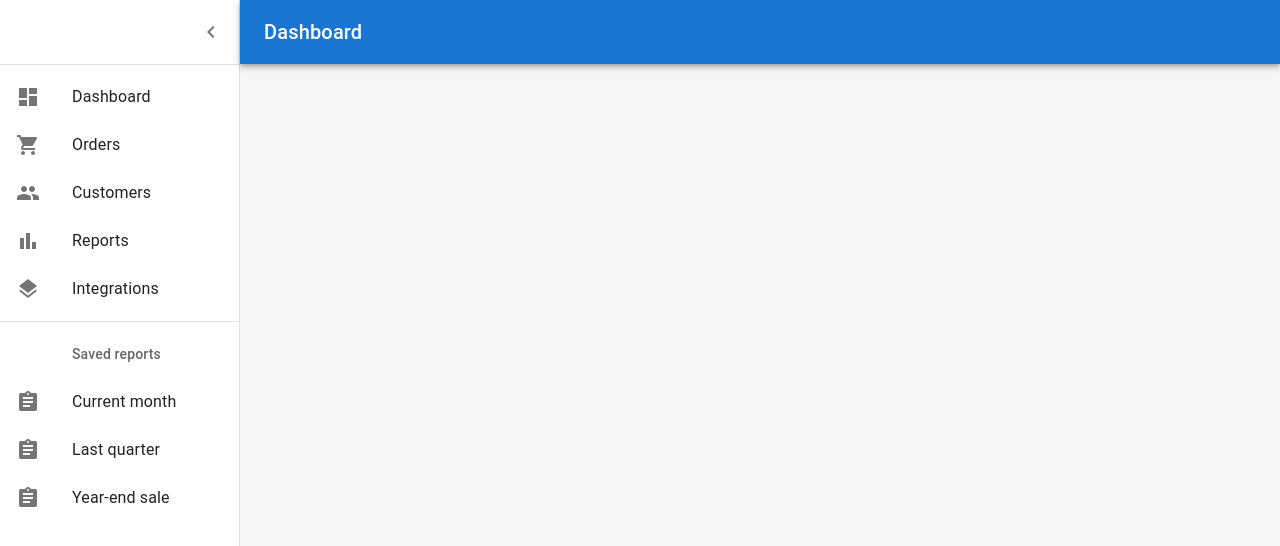
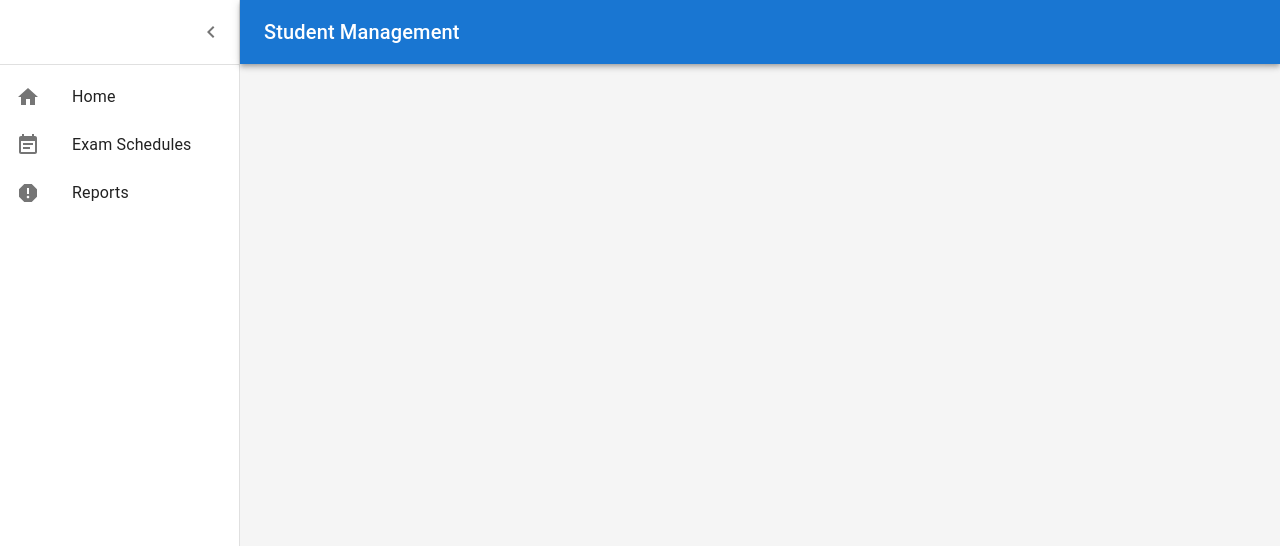
Before and after one commit to tanvir-hossen49/school_management, a Next.js app: page / in a window 1280 px wide. Shown: the top 546 px of the page. Built offline with nearby package versions, Linux system fonts and the light colour scheme; no server answers.

Commit message:
added dashboard nav link

```diff
--- a/src/app/api/users/login/route.ts
+++ b/src/app/api/users/login/route.ts
@@ -1,6 +1,6 @@
 import { connect } from "@/dbConfig/dbConfig";
 import { NextRequest, NextResponse } from "next/server";
-import bcrypt from 'bcryptjs';
+import bcryptjs from "bcryptjs";
 import jwt from "jsonwebtoken";
 import User from "@/model/userModel";
 
@@ -24,7 +24,7 @@ export async function POST(request: NextRequest, response: NextResponse){
         }
 
         //check password is match
-        const validPassword = await bcrypt.compare(password, user.password)
+        const validPassword = await bcryptjs.compare(password, user.password)
         if(!validPassword) {
             return NextResponse.json({
                 message: "password not match",
--- a/src/app/components/ListItem.tsx
+++ b/src/app/components/ListItem.tsx
@@ -2,15 +2,14 @@ import * as React from 'react';
 import ListItemButton from '@mui/material/ListItemButton';
 import ListItemIcon from '@mui/material/ListItemIcon';
 import ListItemText from '@mui/material/ListItemText';
-import ListSubheader from '@mui/material/ListSubheader';
 import DashboardIcon from '@mui/icons-material/Dashboard';
-import ShoppingCartIcon from '@mui/icons-material/ShoppingCart';
-import PeopleIcon from '@mui/icons-material/People';
-import BarChartIcon from '@mui/icons-material/BarChart';
-import LayersIcon from '@mui/icons-material/Layers';
-import AssignmentIcon from '@mui/icons-material/Assignment';
+import GroupIcon from '@mui/icons-material/Group';
+import PersonIcon from '@mui/icons-material/Person';
+import HomeIcon from '@mui/icons-material/Home';
+import EventNoteIcon from '@mui/icons-material/EventNote';
+import ReportIcon from '@mui/icons-material/Report';
 
-export const mainListItems = (
+export const adminListItems = (
   <React.Fragment>
     <ListItemButton>
       <ListItemIcon>
@@ -20,53 +19,38 @@ export const mainListItems = (
     </ListItemButton>
     <ListItemButton>
       <ListItemIcon>
-        <ShoppingCartIcon />
+        <GroupIcon />
       </ListItemIcon>
-      <ListItemText primary="Orders" />
+      <ListItemText primary="Teachers" />
     </ListItemButton>
     <ListItemButton>
       <ListItemIcon>
-        <PeopleIcon />
+        <PersonIcon />
       </ListItemIcon>
-      <ListItemText primary="Customers" />
-    </ListItemButton>
-    <ListItemButton>
-      <ListItemIcon>
-        <BarChartIcon />
-      </ListItemIcon>
-      <ListItemText primary="Reports" />
-    </ListItemButton>
-    <ListItemButton>
-      <ListItemIcon>
-        <LayersIcon />
-      </ListItemIcon>
-      <ListItemText primary="Integrations" />
+      <ListItemText primary="Student" />
     </ListItemButton>
   </React.Fragment>
 );
 
-export const secondaryListItems = (
+export const studentListItems = (
   <React.Fragment>
-    <ListSubheader component="div" inset>
-      Saved reports
-    </ListSubheader>
     <ListItemButton>
       <ListItemIcon>
-        <AssignmentIcon />
+        <HomeIcon />
       </ListItemIcon>
-      <ListItemText primary="Current month" />
+      <ListItemText primary="Home" />
     </ListItemButton>
     <ListItemButton>
       <ListItemIcon>
-        <AssignmentIcon />
+        <EventNoteIcon />
       </ListItemIcon>
-      <ListItemText primary="Last quarter" />
+      <ListItemText primary="Exam Schedules" />
     </ListItemButton>
     <ListItemButton>
       <ListItemIcon>
-        <AssignmentIcon />
+        <ReportIcon />
       </ListItemIcon>
-      <ListItemText primary="Year-end sale" />
+      <ListItemText primary="Reports" />
     </ListItemButton>
   </React.Fragment>
-);
+)
--- a/src/app/page.tsx
+++ b/src/app/page.tsx
@@ -16,7 +16,7 @@ import Divider from '@mui/material/Divider';
 import Container from '@mui/material/Container';
 import MenuIcon from '@mui/icons-material/Menu';
 import ChevronLeftIcon from '@mui/icons-material/ChevronLeft';
-import { mainListItems, secondaryListItems } from './components/ListItem';
+import { adminListItems, studentListItems } from './components/ListItem';
 import MenuItem from '@mui/material/MenuItem';
 import ArrowDropDownIcon from '@mui/icons-material/ArrowDropDown';
 import IconButton from '@mui/material/IconButton';
@@ -81,7 +81,6 @@ const Drawer = styled(MuiDrawer, { shouldForwardProp: (prop) => prop !== 'open'
   }),
 );
 
-// TODO remove, this demo shouldn't need to reset the theme.
 const defaultTheme = createTheme();
 
 export default function Dashboard() {
@@ -132,7 +131,6 @@ export default function Dashboard() {
     fetchUserData()
   }, [])
 
-
   return (
     <ThemeProvider theme={defaultTheme}>
       <Box sx={{ display: 'flex' }}>
@@ -162,7 +160,7 @@ export default function Dashboard() {
               noWrap
               sx={{ flexGrow: 1 }}
             >
-              Dashboard
+              Student Management
             </Typography>
             {user &&
               <div>
@@ -223,9 +221,7 @@ export default function Dashboard() {
           </Toolbar>
           <Divider />
           <List component="nav">
-            {mainListItems}
-            <Divider sx={{ my: 1 }} />
-            {secondaryListItems}
+            { user && user.role === 'admin' ?  adminListItems  : studentListItems }
           </List>
         </Drawer>
         <Box
--- a/src/model/userModel.ts
+++ b/src/model/userModel.ts
@@ -1,6 +1,6 @@
 const mongoose = require('mongoose');
 const Schema = mongoose.Schema;
-const bcrypt = require('bcryptjs');
+import bcryptjs from "bcryptjs";
 
 const userSchema:any = new Schema({
   username: {
@@ -15,7 +15,7 @@ const userSchema:any = new Schema({
     type: String,
     required: [true, "please provide a password"],
     minlength: [6, "The length of password can be minimum 6 characters"],
-    set: (value:string) => bcrypt.hashSync(value, bcrypt.genSaltSync(10)),
+    set: (value:string) => bcryptjs.hashSync(value, bcryptjs.genSaltSync(10)),
   },
   email: {
     type: String,
```
